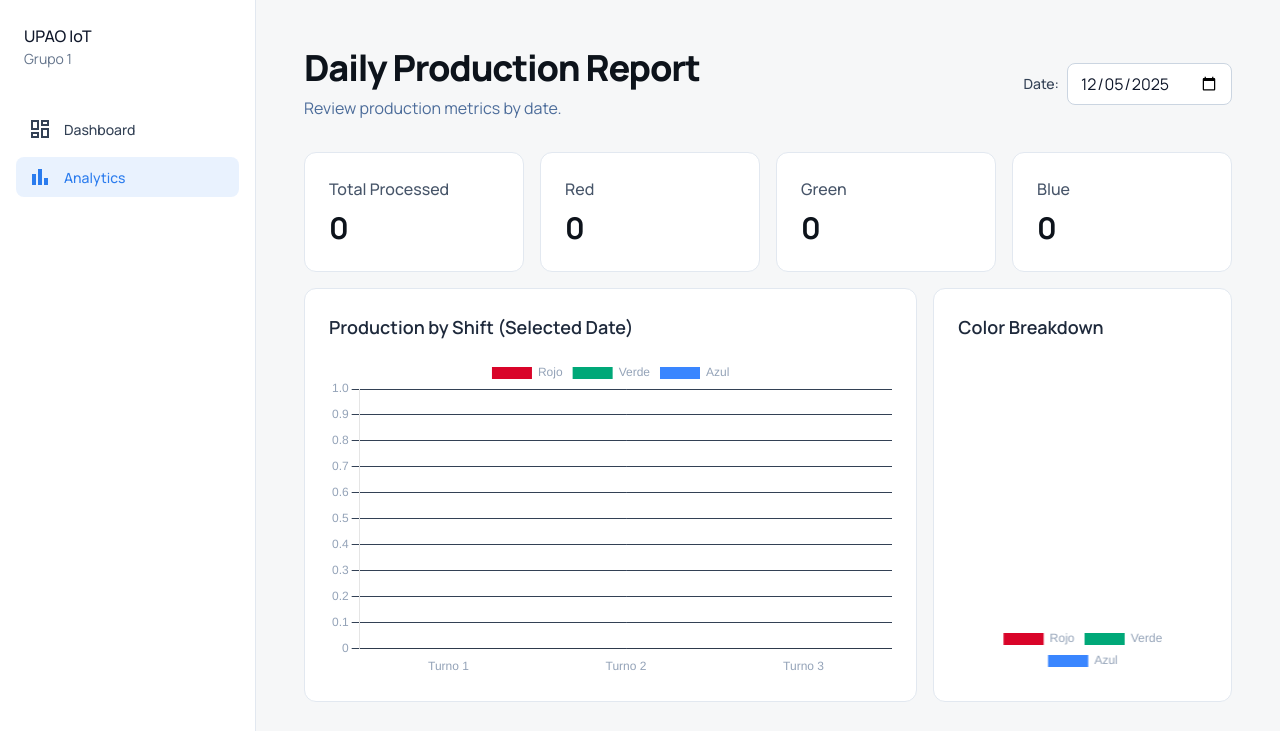
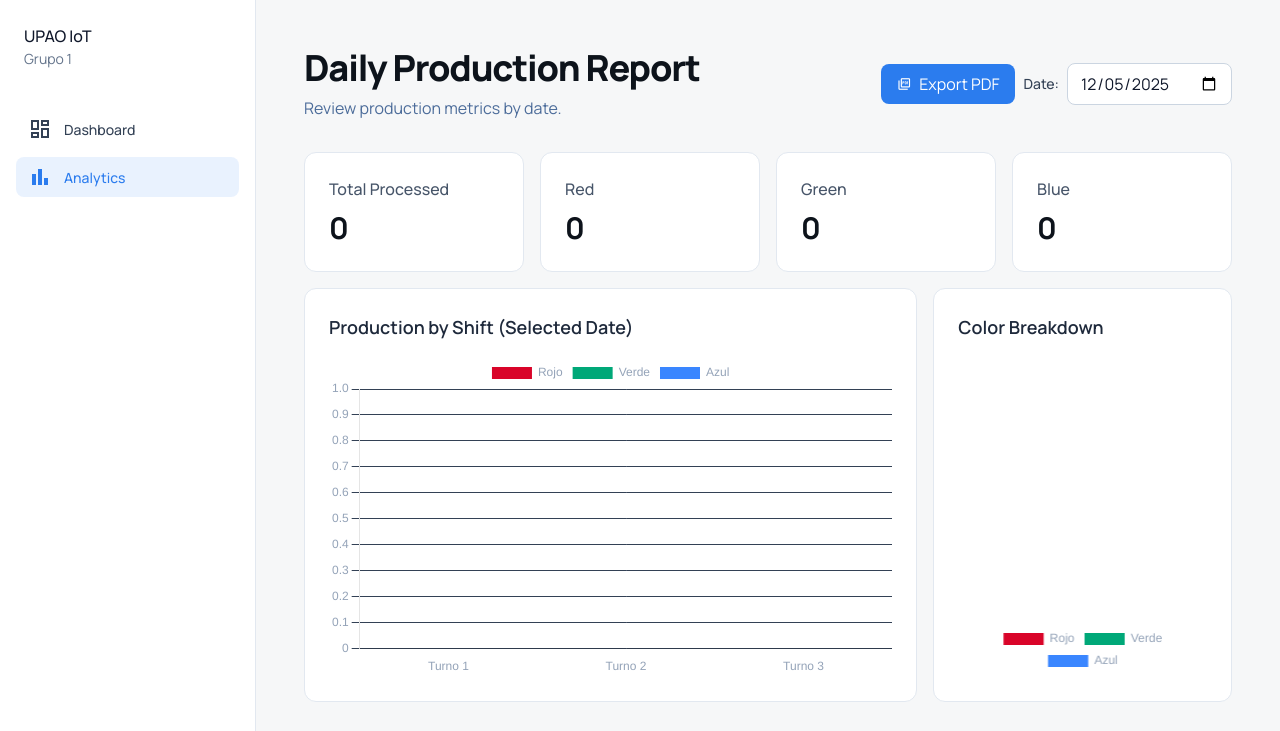
Before and after one commit to franciscoam2328/Iot_BandaTrasnportadora_G1, a website built with Vite: page web/analytics.html in a window 1280 px wide. Shown: the top 731 px of the page. Built offline with nearby package versions, Linux system fonts and the light colour scheme; some packages are replaced by stand-ins of ours; no server answers; the database is empty.

Commit message:
update: latest changes to firmware, sql and web

```diff
--- a/web/analytics.html
+++ b/web/analytics.html
@@ -8,6 +8,8 @@
     <script src="https://cdn.tailwindcss.com?plugins=forms,container-queries"></script>
     <script src="https://cdn.jsdelivr.net/npm/@supabase/supabase-js@2"></script>
     <script src="https://cdn.jsdelivr.net/npm/chart.js"></script>
+    <script src="https://cdnjs.cloudflare.com/ajax/libs/jspdf/2.5.1/jspdf.umd.min.js"></script>
+    <script src="https://cdnjs.cloudflare.com/ajax/libs/jspdf-autotable/3.5.29/jspdf.plugin.autotable.min.js"></script>
     <link href="https://fonts.googleapis.com" rel="preconnect" />
     <link crossorigin="" href="https://fonts.gstatic.com" rel="preconnect" />
     <link href="https://fonts.googleapis.com/css2?family=Manrope:wght@200..800&amp;display=swap" rel="stylesheet" />
@@ -89,6 +91,11 @@
                             </p>
                         </div>
                         <div class="flex items-center gap-2">
+                            <button onclick="exportToPDF()"
+                                class="flex items-center gap-2 bg-primary text-white px-4 py-2 rounded-lg hover:bg-blue-600 transition-colors">
+                                <span class="material-symbols-outlined text-sm">picture_as_pdf</span>
+                                Export PDF
+                            </button>
                             <label for="date-picker"
                                 class="text-sm font-medium text-slate-700 dark:text-slate-300">Date:</label>
                             <input type="date" id="date-picker"
@@ -435,6 +442,51 @@
             });
         }
 
+        function exportToPDF() {
+            const { jsPDF } = window.jspdf;
+            const doc = new jsPDF();
+            const date = datePicker.value;
+
+            // Title
+            doc.setFontSize(18);
+            doc.text(`Reporte de Producción - ${date}`, 14, 20);
+
+            // Summary
+            doc.setFontSize(12);
+            doc.text(`Total Procesado: ${totalProductsEl.textContent}`, 14, 30);
+            doc.text(`Rojo: ${totalRedEl.textContent}`, 14, 36);
+            doc.text(`Verde: ${totalGreenEl.textContent}`, 14, 42);
+            doc.text(`Azul: ${totalBlueEl.textContent}`, 14, 48);
+
+            // Sessions Table
+            doc.text("Registro de Sesiones", 14, 60);
+            doc.autoTable({
+                startY: 65,
+                head: [['Turno', 'Inicio', 'Fin', 'Rojo', 'Verde', 'Azul', 'Total']],
+                body: Array.from(sessionsTableBody.querySelectorAll('tr')).map(row => {
+                    return Array.from(row.querySelectorAll('td')).map(cell => cell.innerText);
+                }),
+                theme: 'grid',
+                headStyles: { fillColor: [43, 124, 238] }
+            });
+
+            // Detections Table
+            const finalY = doc.lastAutoTable.finalY || 65;
+            doc.text("Detecciones Recientes (Últimas 50)", 14, finalY + 15);
+            doc.autoTable({
+                startY: finalY + 20,
+                head: [['Color', 'Turno', 'Hora']],
+                body: Array.from(logTableBody.querySelectorAll('tr')).map(row => {
+                    return Array.from(row.querySelectorAll('td')).map(cell => cell.innerText);
+                }),
+                theme: 'striped',
+                headStyles: { fillColor: [43, 124, 238] }
+            });
+
+            // Save
+            doc.save(`Reporte_Produccion_${date}.pdf`);
+        }
+
         init();
     </script>
 </body>
```
Also changed, not shown: 2 other files.
